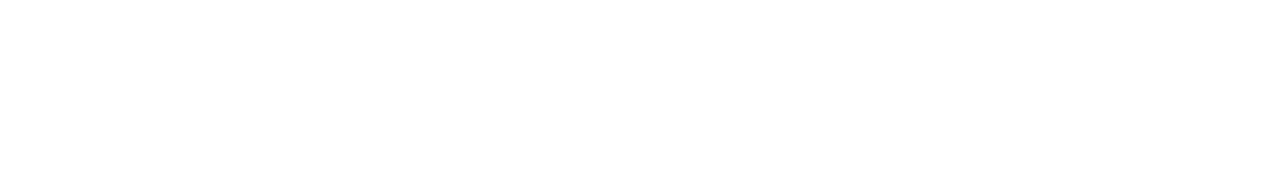
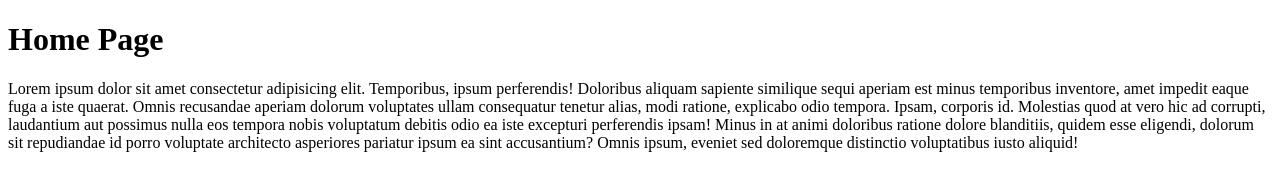
Before and after one commit to FatimaZehra01/Demo, a plain HTML site: page index.html in a window 1280 px wide. Drawn offline with Linux system fonts and the light colour scheme.

Commit message:
modify index.html

```diff
--- a/index.html
+++ b/index.html
@@ -6,6 +6,7 @@
     <title>Document</title>
 </head>
 <body>
-
+    <h1>Home Page</h1>
+    <p>Lorem ipsum dolor sit amet consectetur adipisicing elit. Temporibus, ipsum perferendis! Doloribus aliquam sapiente similique sequi aperiam est minus temporibus inventore, amet impedit eaque fuga a iste quaerat. Omnis recusandae aperiam dolorum voluptates ullam consequatur tenetur alias, modi ratione, explicabo odio tempora. Ipsam, corporis id. Molestias quod at vero hic ad corrupti, laudantium aut possimus nulla eos tempora nobis voluptatum debitis odio ea iste excepturi perferendis ipsam! Minus in at animi doloribus ratione dolore blanditiis, quidem esse eligendi, dolorum sit repudiandae id porro voluptate architecto asperiores pariatur ipsum ea sint accusantium? Omnis ipsum, eveniet sed doloremque distinctio voluptatibus iusto aliquid!</p>
 </body>
 </html>
```
